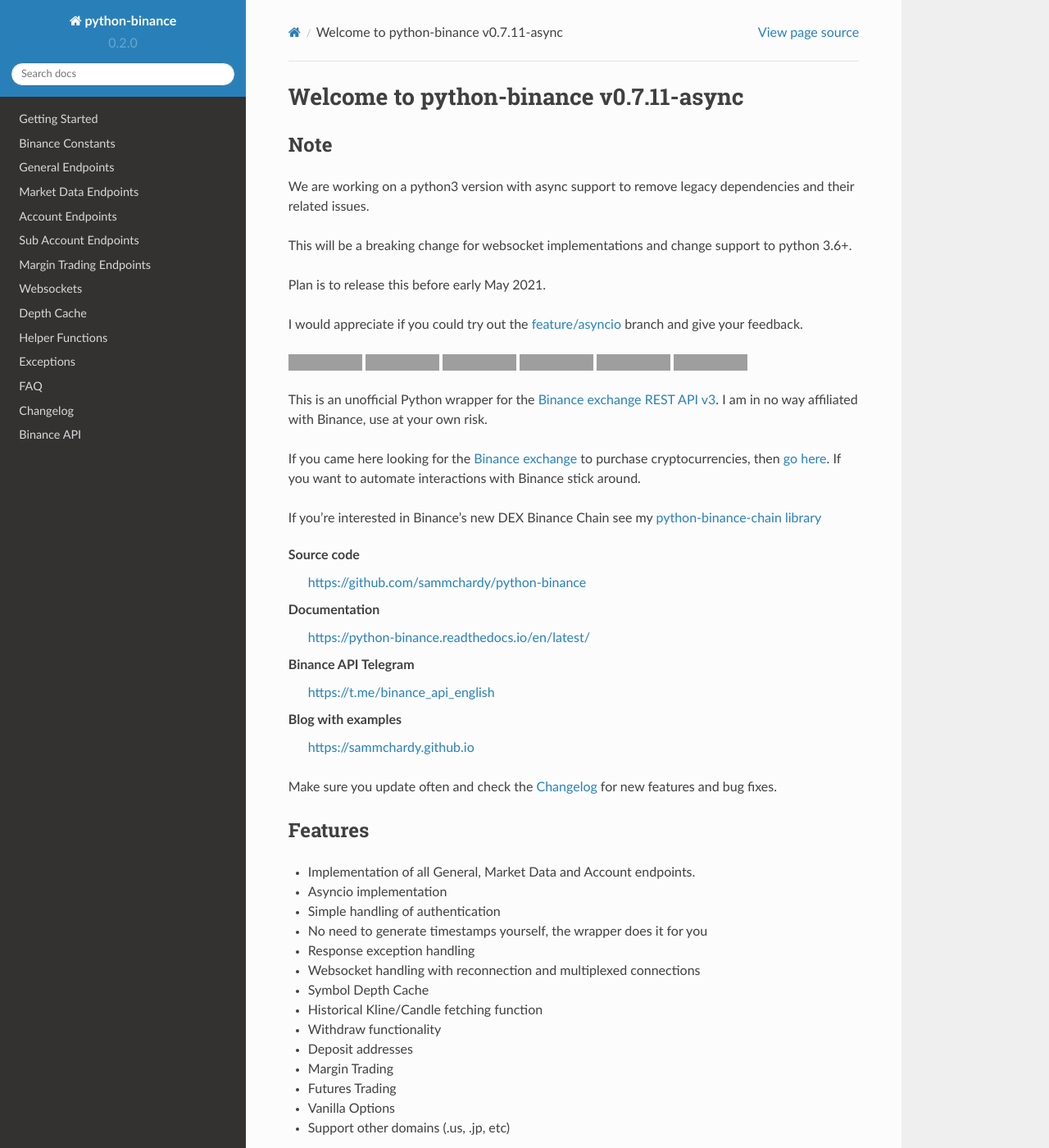
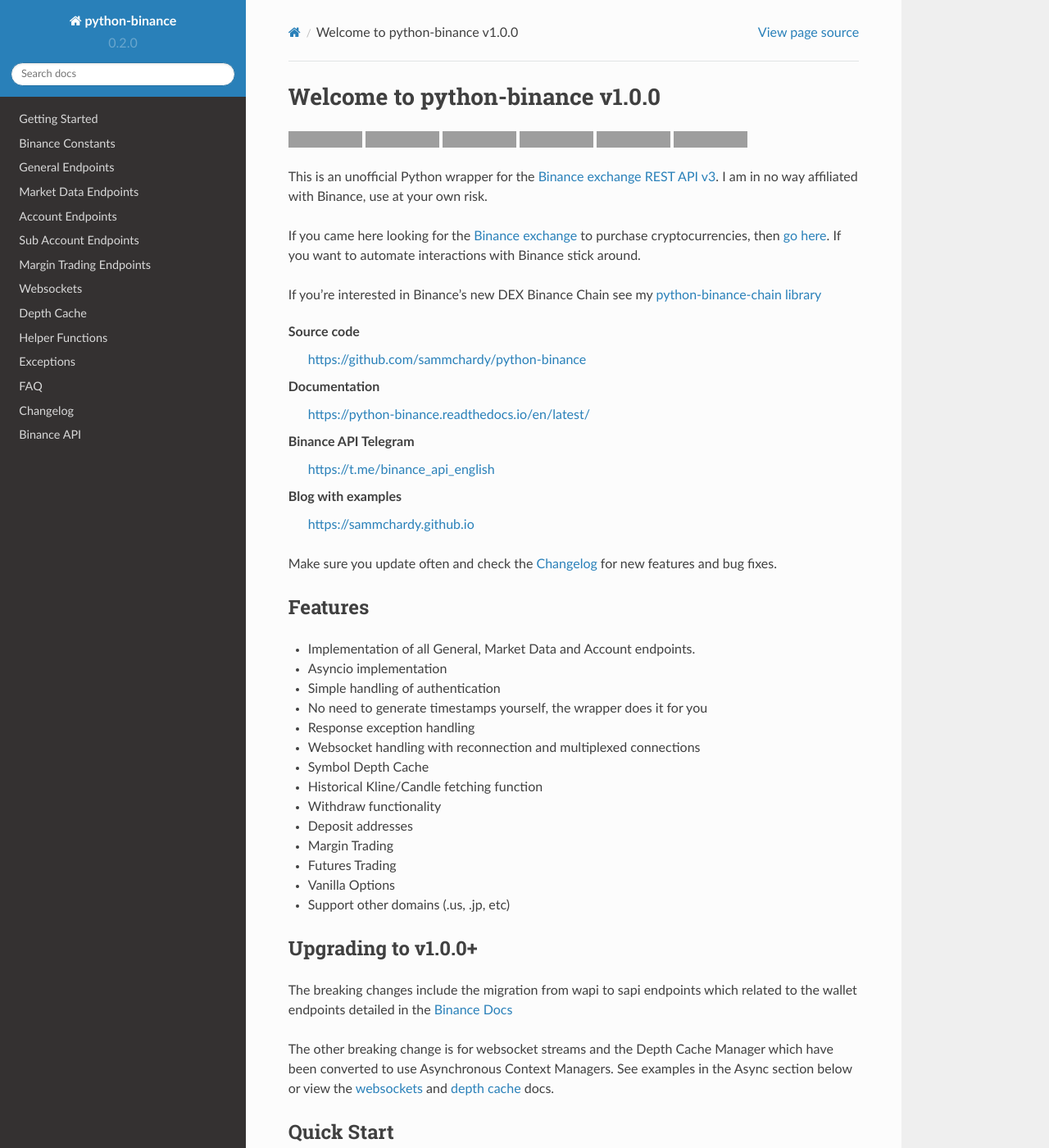
Before and after one commit to astro0099/python_BSC, a Sphinx documentation site: the page built from docs/index.rst, in a window 1280 px wide and 1400 px high. Shown: the whole window at 82% size. Built offline with Sphinx 7.4.7 and the Read the Docs theme 2.0.0, drawn with Linux system fonts in a browser that asks for light colours; formulas are drawn with MathJax 3; pages that are not in the unit, such as notebooks, are missing from menus; some of the changed text lies outside the part shown; grey boxes are pictures that could not be loaded.

Commit message:
Update version to 1.0.0

```diff
--- a/README.rst
+++ b/README.rst
@@ -1,17 +1,6 @@
-=======================================
-Welcome to python-binance v0.7.11-async
-=======================================
-
-Note
-----
-
-We are working on a python3 version with async support to remove legacy dependencies and their related issues.
-
-This will be a breaking change for websocket implementations and change support to python 3.6+.
-
-Plan is to release this before early May 2021.
-
-I would appreciate if you could try out the `feature/asyncio <https://github.com/sammchardy/python-binance/tree/feature/asyncio>`_ branch and give your feedback.
+================================
+Welcome to python-binance v1.0.0
+================================
 
 .. image:: https://img.shields.io/pypi/v/python-binance.svg
     :target: https://pypi.python.org/pypi/python-binance
@@ -69,6 +58,17 @@
 - Vanilla Options
 - Support other domains (.us, .jp, etc)
 
+Upgrading to v1.0.0+
+--------------------
+
+The breaking changes include the migration from wapi to sapi endpoints which related to the
+wallet endpoints detailed in the `Binance Docs <https://binance-docs.github.io/apidocs/spot/en/#wallet-endpoints>`_
+
+The other breaking change is for websocket streams and the Depth Cache Manager which have been
+converted to use Asynchronous Context Managers. See examples in the Async section below or view the
+`websockets <https://python-binance.readthedocs.io/en/latest/websockets.html>`_ and
+`depth cache <https://python-binance.readthedocs.io/en/latest/depth_cache.html>`_ docs.
+
 Quick Start
 -----------
 
--- a/binance/__init__.py
+++ b/binance/__init__.py
@@ -4,7 +4,7 @@
 
 """
 
-__version__ = '0.7.11-async'
+__version__ = '1.0.0'
 
 from binance.client import Client, AsyncClient  # noqa
 from binance.depthcache import DepthCacheManager, OptionsDepthCacheManager  # noqa
```
Also changed, not shown: other parts of README.rst (+1 -14 lines), docs/changelog.rst (+21 -1 lines).
